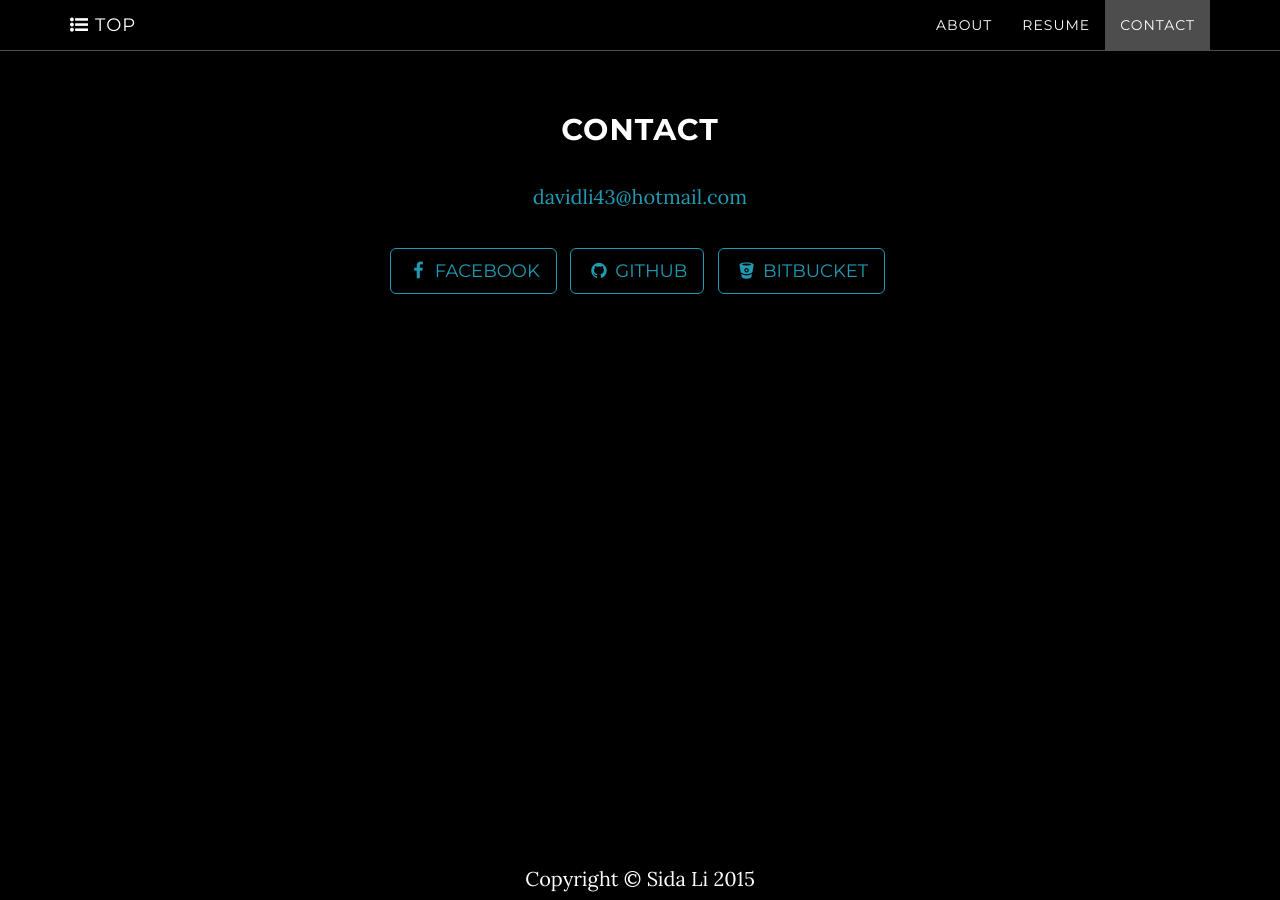
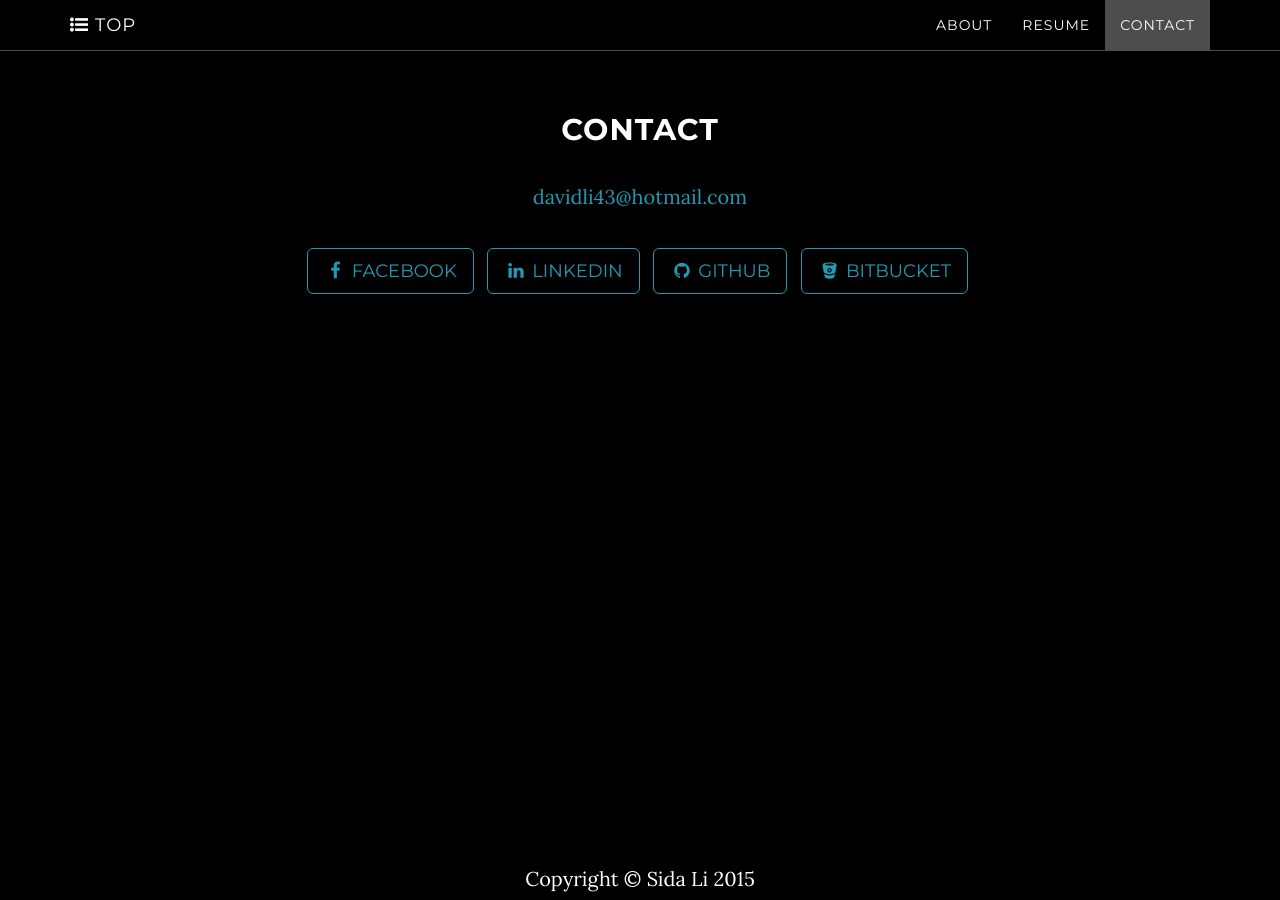
Before and after one commit to davidli43/davidli43.github.io, a Jekyll site: the page built from index.html, in a window 1280 px wide and 900 px high, scrolled down 2787 px. Built offline with Jekyll 4.4.1, drawn with Linux system fonts in a browser that asks for light colours.

Commit message:
adding linkedin account

```diff
--- a/_config.yml
+++ b/_config.yml
@@ -16,6 +16,8 @@ footer: Sida Li
 social:
   - title: facebook
     url: https://www.facebook.com/sida.d.li
+  - title: linkedin
+    url: https://www.linkedin.com/pub/sida-li/58/279/644
   - title: github
     url: https://github.com/davidli43
   - title: bitbucket
```
